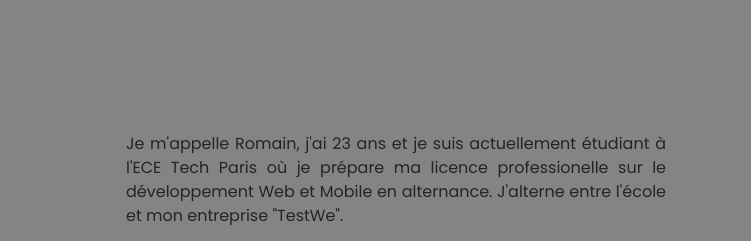
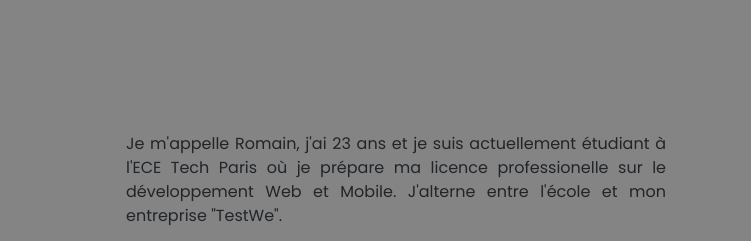
Before and after one commit to RomainVenel/portfolio, a plain HTML site: page index.html in a window 1280 px wide. Shown: the part 1020-1261 px from the top of the page, 529-1280 px from the left. Drawn offline with nearby package versions, Linux system fonts and the light colour scheme; a web font is replaced by a local one.

Commit message:
Update index.html

```diff
--- a/index.html
+++ b/index.html
@@ -88,7 +88,7 @@
 						<img id="img-pres" src="https://source.unsplash.com/random/340x400">
 					</div>
 					<div class="col-lg-6 col-12 pres-text">
-						<p>Je m'appelle Romain, j'ai 23 ans et je suis actuellement étudiant à l'ECE Tech Paris où je prépare ma licence professionelle sur le développement Web et Mobile en alternance. J'alterne entre l'école et mon entreprise "TestWe".</p>
+						<p>Je m'appelle Romain, j'ai 23 ans et je suis actuellement étudiant à l'ECE Tech Paris où je prépare ma licence professionelle sur le développement Web et Mobile. J'alterne entre l'école et mon entreprise "TestWe".</p>
 						<p>Après un bac S, c'est tout naturellement que je me suis dirigé vers l'informatique et plus particulièrement les bases du développement. Les maths m'ont toujours attiré et la rigueur nécessaire dans cette matière m'ont permis d'appréhender plus facilement ce domaine.</p>
 					</div>
 				</div>
```
